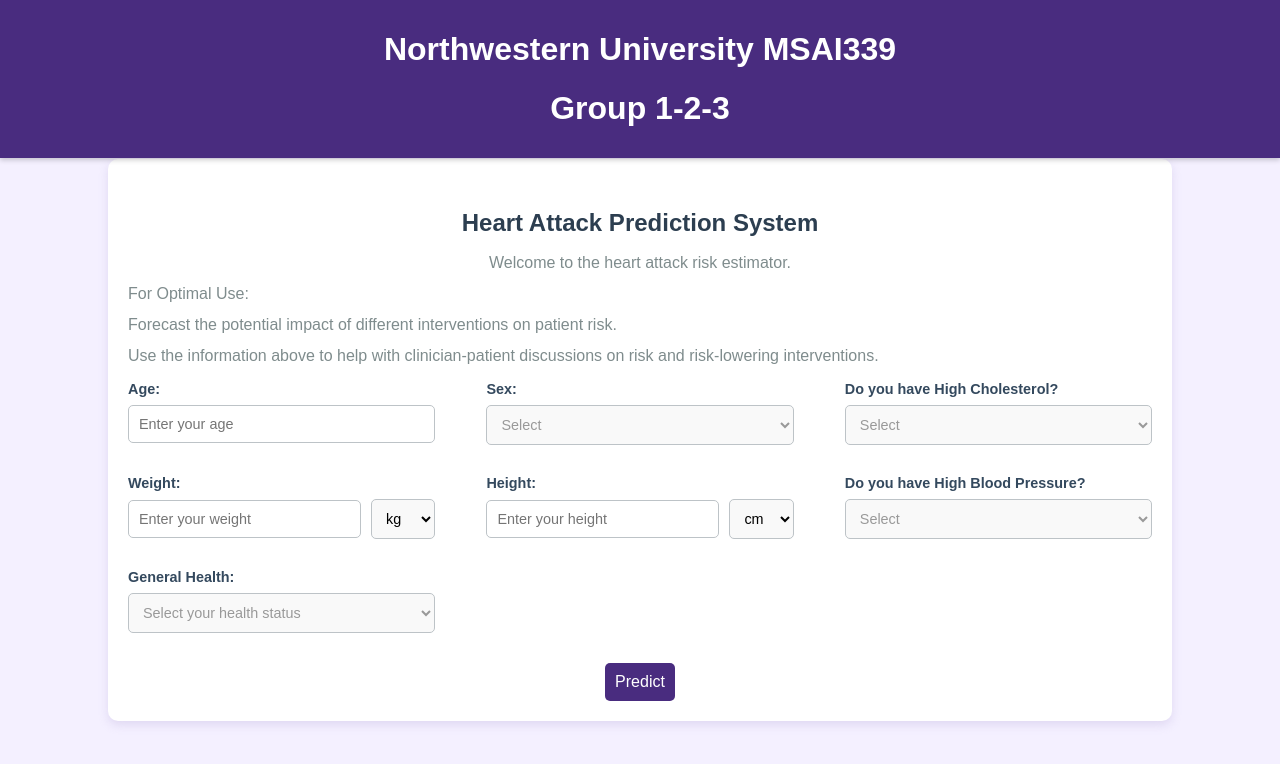
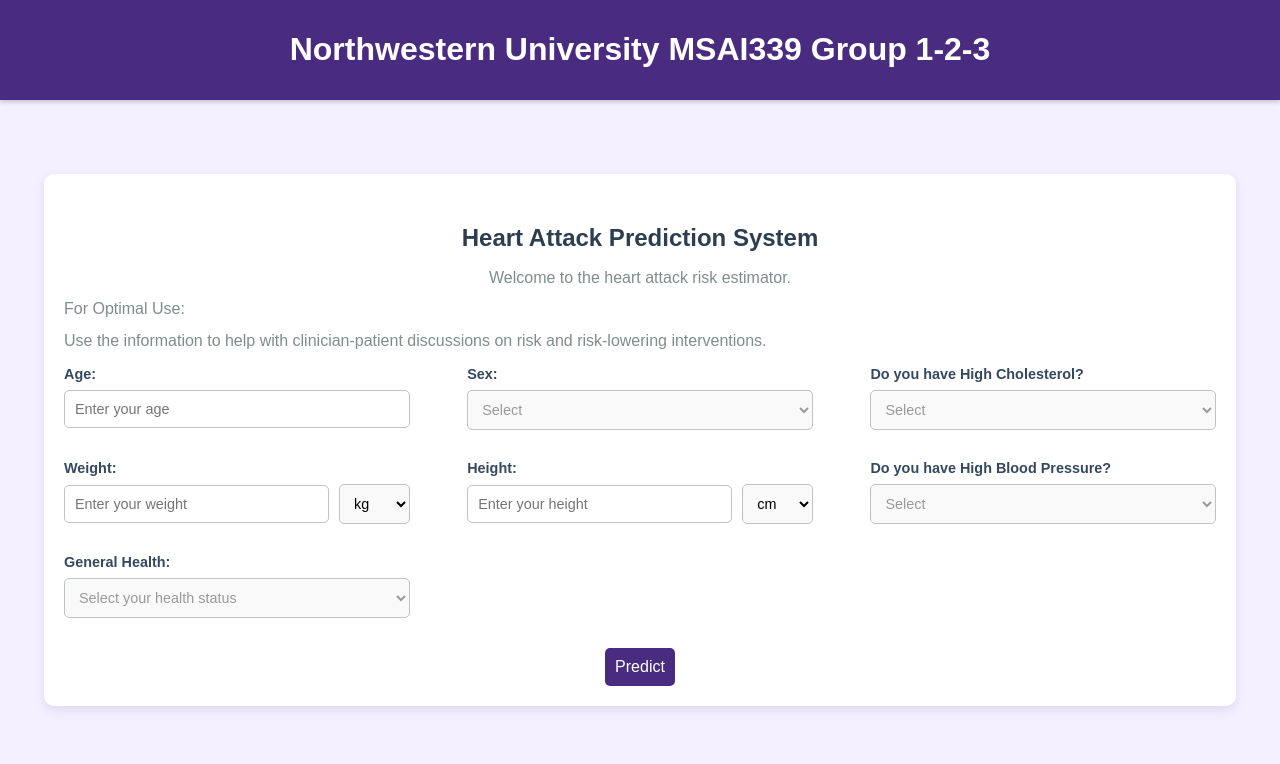
Before and after one commit to Eileenbiabiabia/Coronary_Heart_Attack_Prediction, a Flask app: page / in a window 1280 px wide. Shown: the top 764 px of the page. Run offline with Flask 3, Linux system fonts and the light colour scheme; parts of the project's set-up code (start-up, migrations or seed data) failed here and were passed over.

Commit message:
updated website demo

```diff
--- a/app.py
+++ b/app.py
@@ -91,8 +91,8 @@
         #模型预测
         prediction1 = loaded_model_decision_tree.predict(input_data)
         prediction_result1 = round(float(prediction1[0]), 2)  # 假设是一个单一数值输出
-        #prediction2 = loaded_model_stacking_model.predict(input_data)
-        #prediction_result2 = round(float(prediction2[0]), 2)  # 假设是一个单一数值输出
+        # prediction2 = loaded_model_stacking_model.predict(input_data)
+        # prediction_result2 = round(float(prediction2[0]), 2)  # 假设是一个单一数值输出
         #prediction_result = 0.4
 
         # 将结果传递给结果页面
--- a/static/style.css
+++ b/static/style.css
@@ -104,8 +104,8 @@
     padding: 20px;
     border-radius: 10px;
     box-shadow: 0 4px 10px rgba(178, 162, 211, 0.3);
-    max-width: 80%; /* 设置最大宽度为页面的 90% */
-    width: 80%; /* 使用相对宽度，让其覆盖大部分页面 */
+    max-width: 90%; /* 设置最大宽度为页面的 90% */
+    width: 90%; /* 使用相对宽度，让其覆盖大部分页面 */
     text-align: center;
     margin: auto; /* 居中 */
 }
--- a/templates/index.html
+++ b/templates/index.html
@@ -9,16 +9,14 @@
 <body>
     <!-- 固定的顶部横幅 -->
     <div class="fixed-header">
-        <h1>Northwestern University MSAI339</h1>
-        <h1>Group 1-2-3</h1>
+        <h1>Northwestern University MSAI339 Group 1-2-3</h1>
     </div>
     <div class="container">
         <div class="card">
             <h1 class="title">Heart Attack Prediction System</h1>
             <p class="description">Welcome to the heart attack risk estimator.</p>
             <p class="description" style="text-align: left;">For Optimal Use: </p>
-            <p class="description" style="text-align: left;">Forecast the potential impact of different interventions on patient risk. </p>
-            <p class="description" style="text-align: left;">Use the information above to help with clinician-patient discussions on risk and risk-lowering interventions.</p>
+            <p class="description" style="text-align: left;">Use the information to help with clinician-patient discussions on risk and risk-lowering interventions.</p>
 
             <!-- Form for user input -->
             <form action="/predict" method="POST" class="form">
```
Also changed, not shown: templates/result.html (+5 -6 lines).
